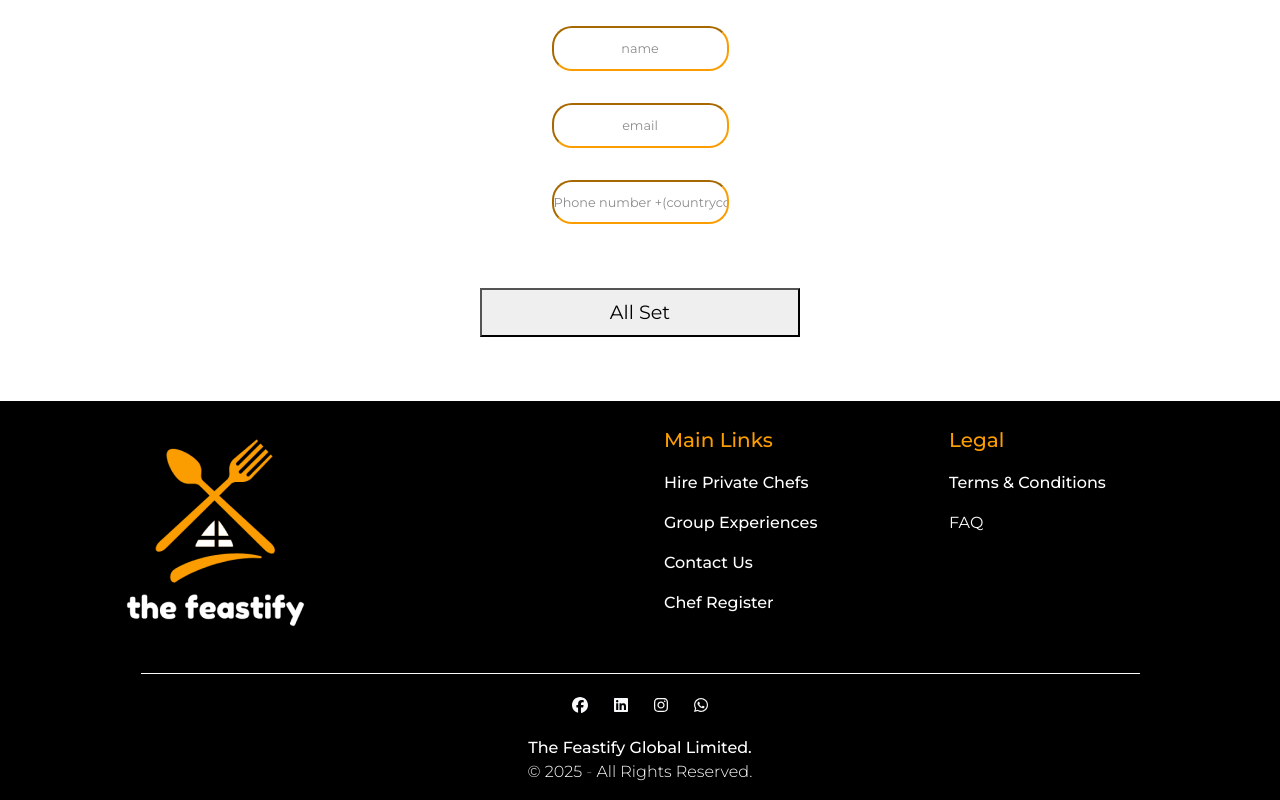
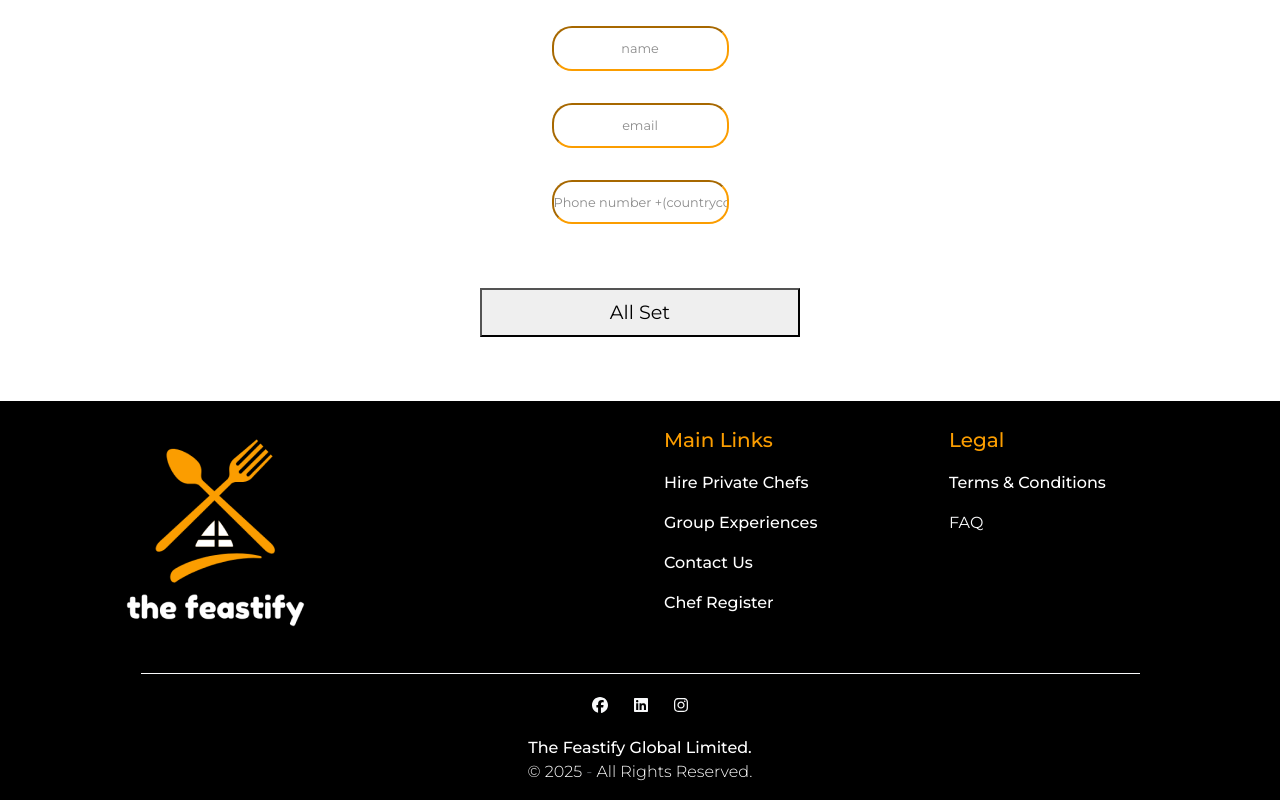
Before and after one commit to MichaelGift/feastify-web, a React (Create React App) app: page /contact-info-submit in a window 1280 px wide. Shown: the part 330-1130 px from the top of the page. Built offline with nearby package versions, Linux system fonts and the light colour scheme.

Commit message:
Update: corrected social media routing

```diff
--- a/src/components/footer/footer.v2.js
+++ b/src/components/footer/footer.v2.js
@@ -28,12 +28,17 @@ export default function footer() {
                     </div>
                     <div className="bg-light mb-3 align-self-center" style={{height: '1px', width: '90%'}}></div>
                     <div className="d-flex flex-column align-items-center mb-3">
-                        <div className="d-flex flex-row mb-3">
-                            <FontAwesomeIcon className="text-light btn" icon={faFacebook}/>
-                            <FontAwesomeIcon className="text-light btn" icon={faLinkedin}/>
-                            <FontAwesomeIcon className="text-light btn" icon={faInstagram}/>
-                            <FontAwesomeIcon className="text-light btn" icon={faWhatsapp}/>
-                        </div>
+                    <div className="d-flex flex-row mb-3">
+                        <a href="https://facebook.com/yourprofile" target="_blank" rel="noopener noreferrer">
+                            <FontAwesomeIcon className="text-light btn" icon={faFacebook} />
+                        </a>
+                        <a href="https://linkedin.com/in/yourprofile" target="_blank" rel="noopener noreferrer">
+                            <FontAwesomeIcon className="text-light btn" icon={faLinkedin} />
+                        </a>
+                        <a href="https://instagram.com/yourprofile" target="_blank" rel="noopener noreferrer">
+                            <FontAwesomeIcon className="text-light btn" icon={faInstagram} />
+                        </a>
+                    </div>
                         <p className="text-white fs-6 fw-light text-center w-100 m-0 text-capitalize" style={{font:'Nunito'}}>
                             <span className="fw-medium">The Feastify Global Limited.</span>
                             <br/>
```
